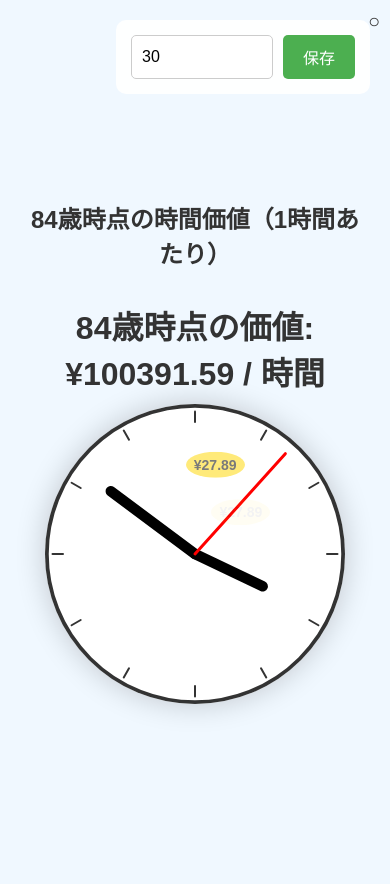
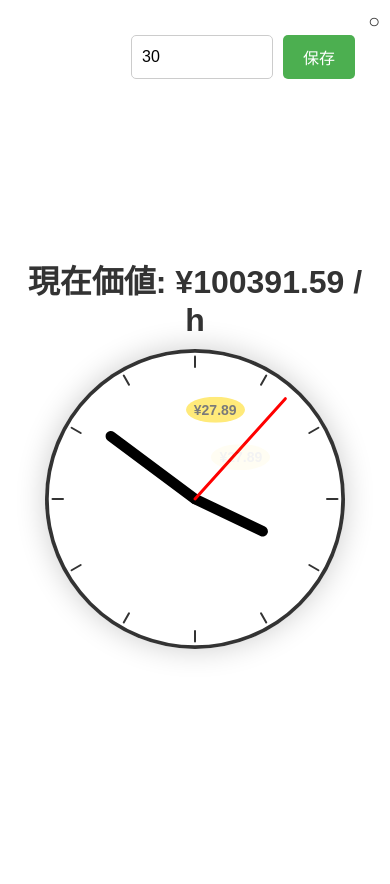
Before and after one commit to babaginji/invest_clock, a Flask app: page / in a window 390 px wide. Run offline with Flask 3, Linux system fonts and the light colour scheme.

```diff
--- a/static/style.css
+++ b/static/style.css
@@ -4,7 +4,7 @@
 body {
     font-family: 'Arial', sans-serif;
     text-align: center;
-    background-color: #f0f8ff;
+    background-color: #ffffff; /* 背景を白に */
     color: #333;
     margin: 0;
     padding: 0;
--- a/templates/clock.html
+++ b/templates/clock.html
@@ -8,19 +8,19 @@
 </head>
 <body>
     <div class="container">
-    <h2>84歳時点の時間価値（1時間あたり）</h2>
-
         <!-- 年齢入力ボックス -->
         <div id="ageBox" class="age-box">
             <input type="number" id="ageInput" min="0" max="120" placeholder="年齢を入力">
             <button id="saveAgeBtn">保存</button>
         </div>
 
-    <!-- 右上の丸 -->
+        <!-- 右上のトグルボタン -->
         <div id="ageToggle" class="age-toggle">○</div>
 
-    <h1 id="timeValue">84歳時点の価値: ¥{{ future_value }} / 時間</h1>
+        <!-- 現在価値の表示 -->
+        <h1 id="timeValue">現在価値: ¥{{ future_value }} / h</h1>
 
+        <!-- 時計とコイン演出 -->
         <div class="clock-wrapper">
             <canvas id="clockCanvas" width="300" height="300"></canvas>
             <div id="coinContainer"></div>
@@ -30,7 +30,7 @@
     <script>
         const TARGET_AGE = 84;
         const ANNUAL_INTEREST = 0.07;
-const CURRENT_HOURLY_VALUE = 2600; // 現在時点の1時間あたり価値
+        const CURRENT_HOURLY_VALUE = 2600; // 現在の1時間あたり価値
         const COIN_FADE_TIME = 2000;
 
         // 年齢から84歳時点の1秒あたり価値を計算
@@ -44,7 +44,8 @@ function calculateFutureValue(age) {
         function updateTimeValue(age) {
             const fv_per_second = calculateFutureValue(age);
             const fv_per_hour = fv_per_second * 3600;
-    document.getElementById('timeValue').textContent = `84歳時点の価値: ¥${fv_per_hour.toFixed(2)} / 時間`;
+            document.getElementById('timeValue').textContent =
+                `現在価値: ¥${fv_per_hour.toFixed(2)} / h`;
         }
 
         // 年齢保存
@@ -95,7 +96,7 @@ function drawFace(ctx, radius) {
             ctx.stroke();
 
             // 目盛線
-    for(let num=1; num<=12; num++){
+            for (let num=1; num<=12; num++) {
                 const ang = num * Math.PI / 6;
                 ctx.beginPath();
                 const innerRadius = radius*0.88;
@@ -180,13 +181,16 @@ function startCoinAnimation(valuePerSecond) {
             }, COIN_FADE_TIME);
         }
 
+        // ページ初期化
         window.onload = function() {
-    const ageBox = document.getElementById('ageBox');
             const toggle = document.getElementById('ageToggle');
             const savedAge = parseInt(localStorage.getItem('userAge'));
 
-    if(savedAge) hideAgeBox();
-    else showAgeBox();
+            if (savedAge) {
+                hideAgeBox();
+            } else {
+                showAgeBox();
+            }
 
             document.getElementById('ageInput').value = savedAge || "{{ default_age }}";
 
```
Lines whose indentation alone changed are shown as unchanged.
